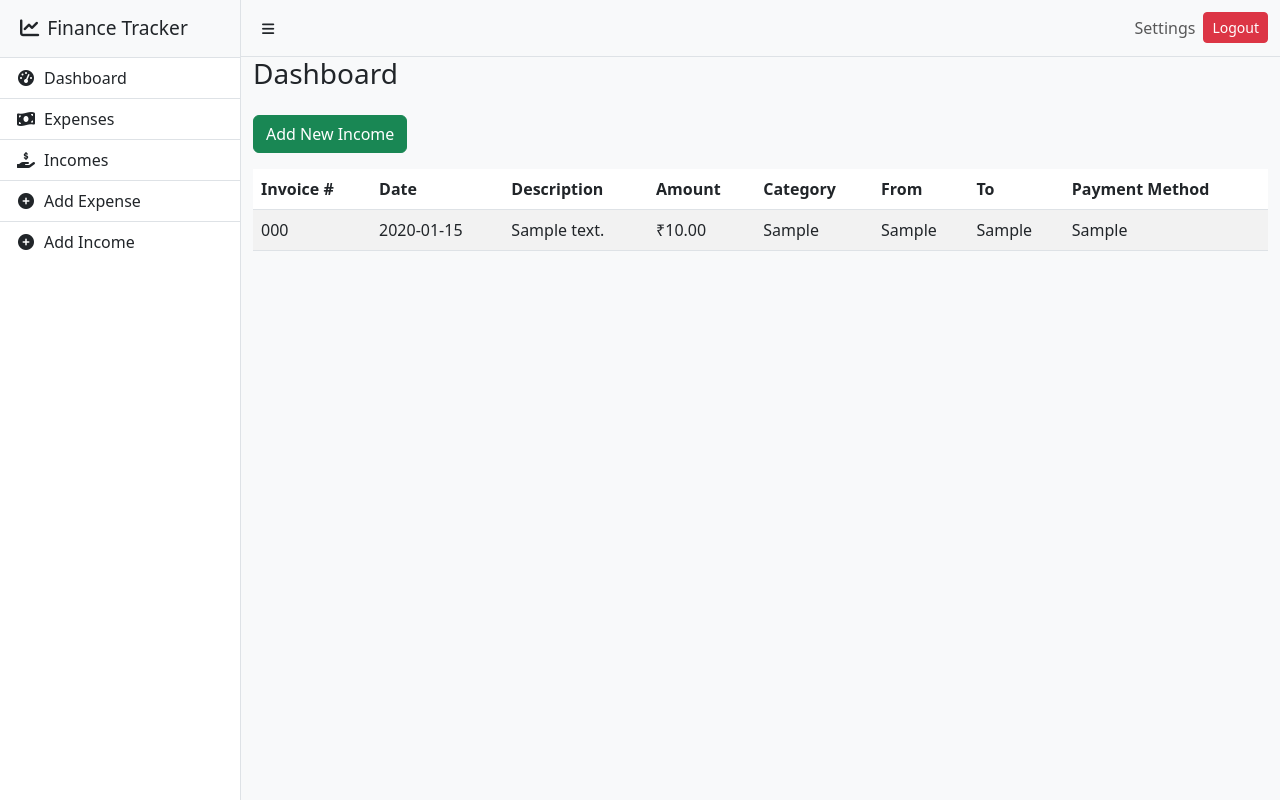
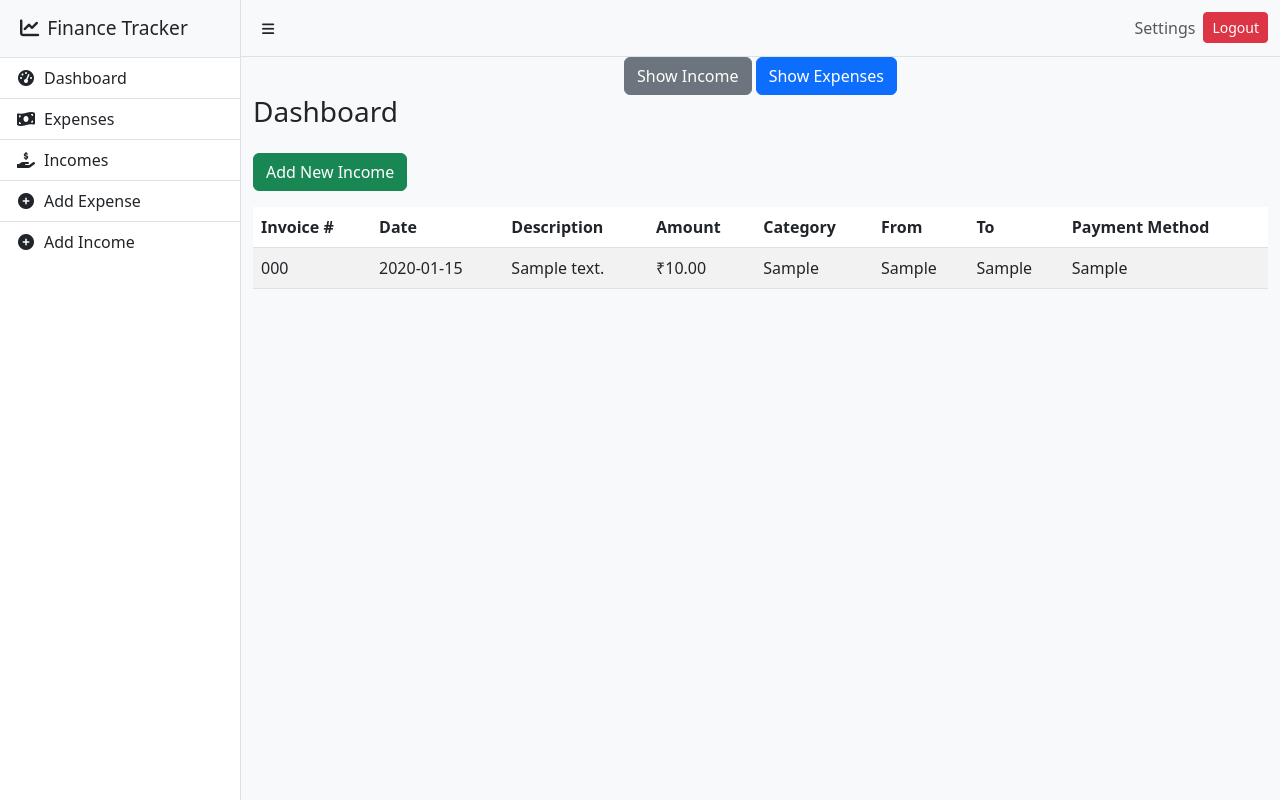
Before and after one commit to YashwanthSrinivasan/SwiftTax, a Flask app: page /incomes in a window 1280 px wide. Run offline with Flask 3, Linux system fonts and the light colour scheme; tables that the repository leaves empty hold one stand-in row (values such as "Sample post").

Commit message:
sasineeds

```diff
--- a/templates/dashboard.html
+++ b/templates/dashboard.html
@@ -125,7 +125,7 @@
                                             <td>{{ transaction.date.strftime('%m/%d') }}</td>
                                             <td>{{ transaction.description|truncate(20) }}</td>
                                             <td class="{{ 'text-success' if transaction.type == 'income' else 'text-danger' }}">
-                                                {{ '&#8377;%.2f'|format(transaction.amount) }}
+                                                &#8377;{{ '%.2f'|format(transaction.amount) }}
                                             </td>
                                         </tr>
                                         {% endfor %}
--- a/templates/expenses.html
+++ b/templates/expenses.html
@@ -4,6 +4,10 @@
 <div id="page-content-wrapper">
     {% include 'nav.html' %}
     <div class="container-fluid">
+        <div class="text-center">
+            <a href="/incomes"><button id="toggle-income" class="btn btn-primary">Show Income</button></a>
+            <button id="toggle-expenses" class="btn btn-secondary">Show Expenses</button>
+        </div>
         <div class="d-sm-flex align-items-center justify-content-between mb-4">
             <h1 class="h3 mb-0 text-gray-800">Expenses</h1>
         </div>
--- a/templates/incomes.html
+++ b/templates/incomes.html
@@ -6,6 +6,10 @@
 
     <!-- Page content -->
     <div class="container-fluid">
+        <div class="text-center">
+            <button id="toggle-income" class="btn btn-secondary">Show Income</button>
+            <a href="/expenses"><button id="toggle-expenses" class="btn btn-primary">Show Expenses</button></a>
+        </div>
         <div class="d-sm-flex align-items-center justify-content-between mb-4">
             <h1 class="h3 mb-0 text-gray-800">Dashboard</h1>
         </div>
```
